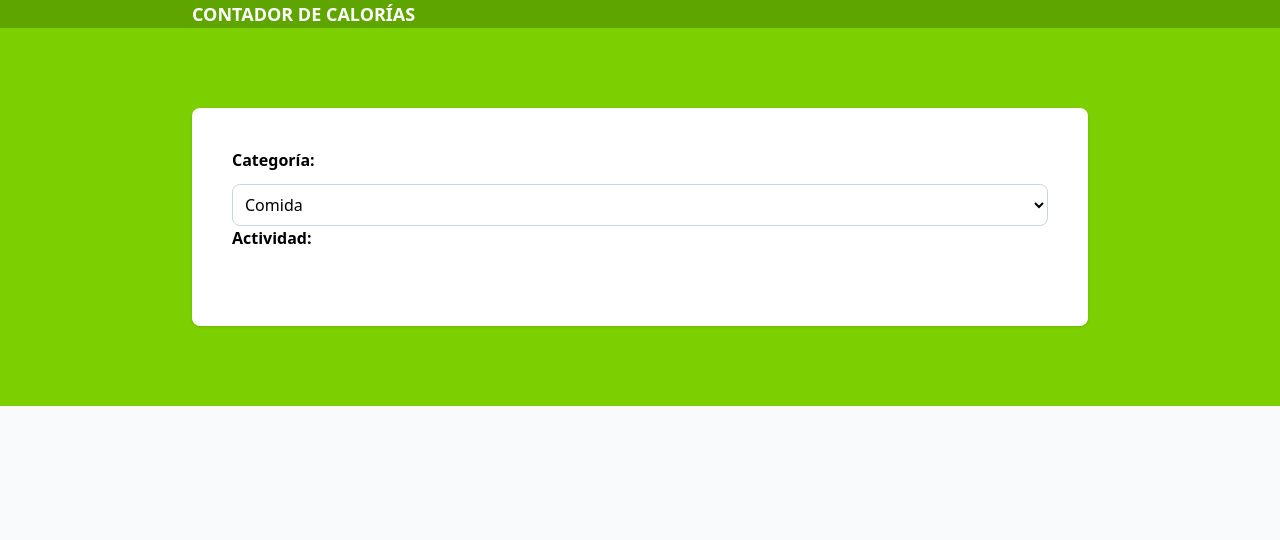
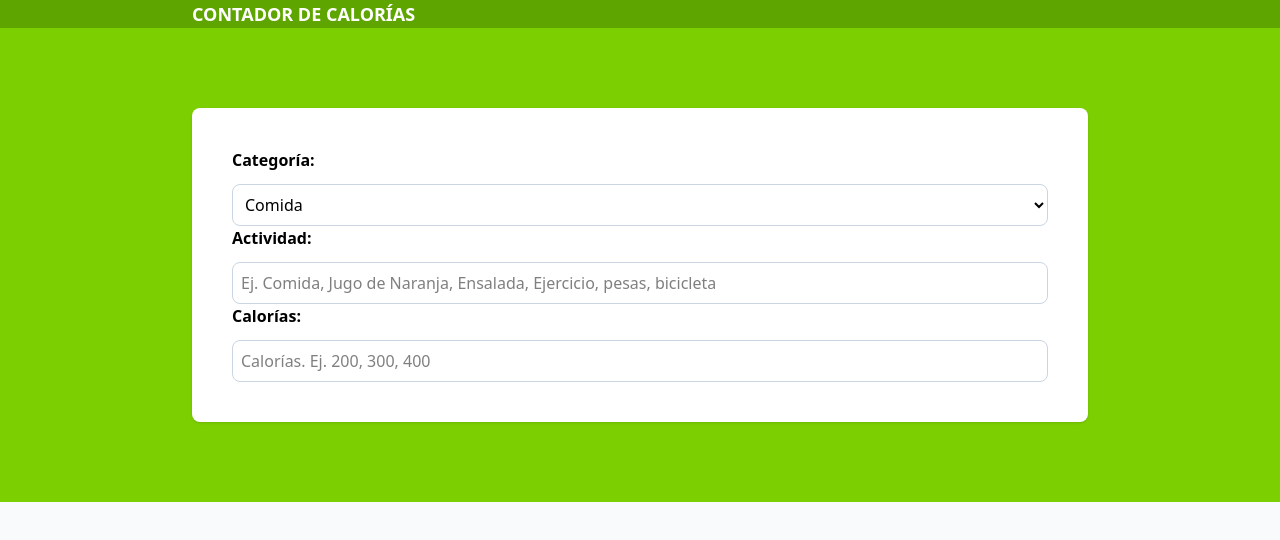
Before and after one commit to juancmdev/calories-tracker-react, a React (Vite) app: page / in a window 1280 px wide. Shown: the top 540 px of the page. Built offline with nearby package versions, Linux system fonts and the light colour scheme.

Commit message:
Update Form.tsx

```diff
--- a/src/components/Form.tsx
+++ b/src/components/Form.tsx
@@ -23,7 +23,23 @@ export default function Form() {
         <label htmlFor="activity" className="font-bold">
           Actividad:
         </label>
-        <input id="activity" />
+        <input
+          id="activity"
+          type="text"
+          className="border border-slate-300 p-2 rounded-lg"
+          placeholder="Ej. Comida, Jugo de Naranja, Ensalada, Ejercicio, pesas, bicicleta"
+        />
+      </div>
+      <div className="grid grid-cols-1 gap-3">
+        <label htmlFor="Calories" className="font-bold">
+          Calorías:
+        </label>
+        <input
+          id="Calories"
+          type="number"
+          className="border border-slate-300 p-2 rounded-lg"
+          placeholder="Calorías. Ej. 200, 300, 400"
+        />
       </div>
     </form>
   );
```
